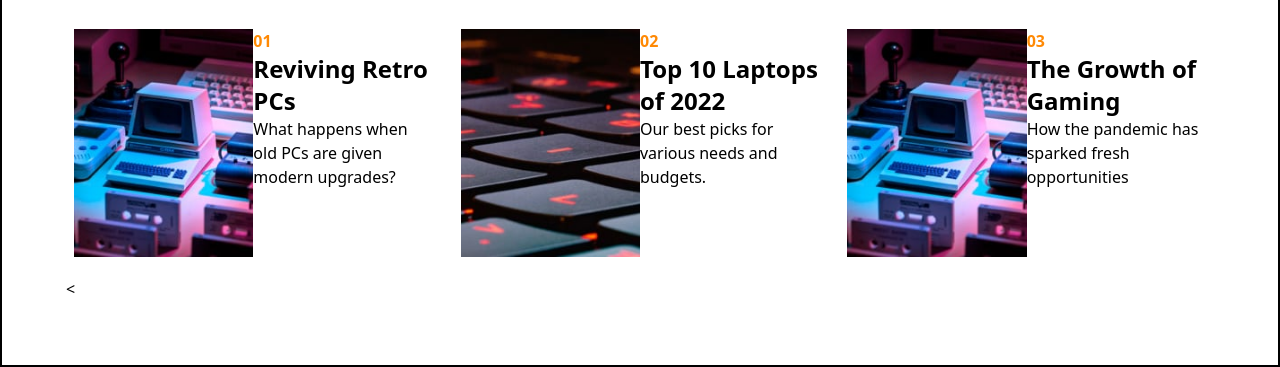
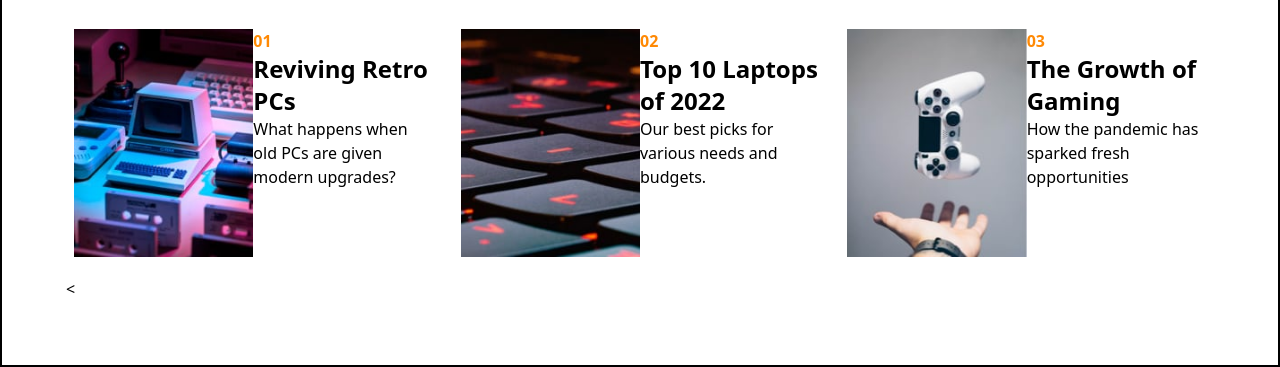
Before and after one commit to opeyemitechpro/test2, a website: page index.html in a window 1280 px wide. Shown: the part 591-958 px from the top of the page. Drawn offline with Linux system fonts and the light colour scheme; files whose address does not match are found by name.

Commit message:
Test 2 Website Initial Commit

```diff
--- a/index.html
+++ b/index.html
@@ -138,7 +138,7 @@
 
                     <div class="grid grid-cols-2 p-2">
                         <div>
-                            <img src="/test-2/assests/images/image-retro-pcs.jpg" alt="">
+                            <img src="/test-2/assests/images/image-gaming-growth.jpg" alt="">
                         </div>
 
                         <div>
```
